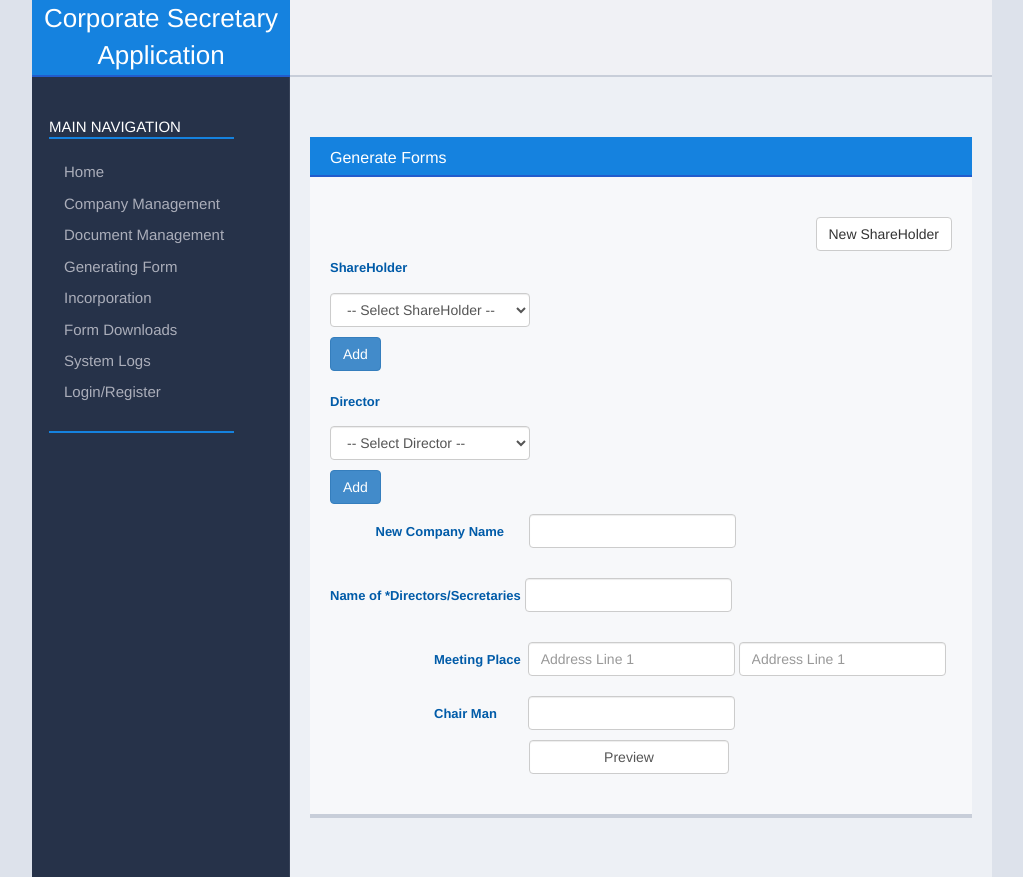
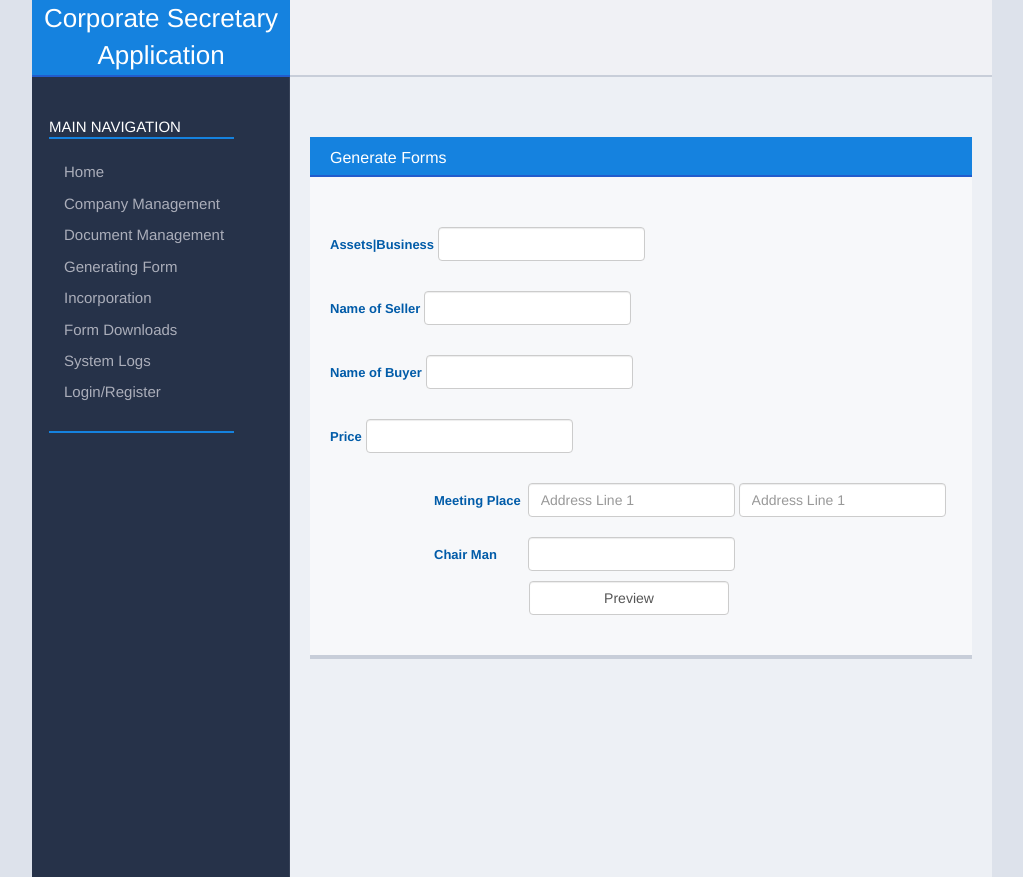
Before and after one commit to thaibinhDN/tb001, a CakePHP app: the page made by app/View/FunctionCorps/sale_of_asset_business.ctp in a window 1280 px wide. Shown: the whole page, without its empty margins (128-1151 px from the left). Run offline with PHP 8.4 and a stand-in for CakePHP, Linux system fonts and the light colour scheme; the template is opened without the code that fills it, so the values that code supplies are empty; some libraries are stand-ins or nearby versions.

Commit message:
SalesBusinessAsset

```diff
--- a/app/View/FunctionCorps/sale_of_asset_business.ctp
+++ b/app/View/FunctionCorps/sale_of_asset_business.ctp
@@ -4,54 +4,27 @@
 	Generate Forms
 </div>
 <div class="form-content">
-	<form action="<?php echo $this->Html->url(array('controller' => 'FunctionCorps', 'action' => 'preview4')); ?>" method="post" accept-charset="utf-8">
+	<form action="<?php echo $this->Html->url(array('controller' => 'FunctionCorps', 'action' => 'generateSalesAssetBusiness')); ?>" method="post" accept-charset="utf-8">
 		<div style="display:none;">
 			<input type="hidden" name="_method" value="POST"/>
 		</div>
 
-                <input type="hidden" name="company" value="<?php echo $company; ?>" />
-                <div>
-           <?php echo $this->Html->link('New ShareHolder', array('controller' => 'Shareholders', 'action' => 'shareholderForm',"?"=>array('id' => $company)),array("class"=>"btn btn-default pull-right")); ?>
-
-               </div>
-               <br>
-               <br>
-                <div style="margin-bottom:10px" id="container-shareholder-block">
-                <label>ShareHolder</label>
-                <div  style="margin-top:-10px" class="shareholder-block">
-                <br />
-                <select name="shareholder[]" class="form-control" id="shareholder">
-                        <option value=""> -- Select ShareHolder -- </option>
-                         <?php foreach($shareholders as $shareholder){ ?>
-                        <option value="<?php echo $shareholder['StakeHolder']['id']; ?>"><?php echo $shareholder['StakeHolder']['name']; ?></option>
-                        <?php }?>
-                </select>
-                </div>
-                </div>
-                <button class="btn btn-small btn-primary" type="button" id="add_shareholders">Add</button>
-                <br>
-                <br>
-                <div  id="container-director-block">
-                 <label>Director</label>
-                <div style="margin-top:-10px" class="director-block">
-                <br />
-                <select name="director[]" class="form-control" id="director">
-                        <option value=""> -- Select Director -- </option>
-                         <?php foreach($directors as $director){ ?>
-                        <option value="<?php echo $director['StakeHolder']['id']; ?>"><?php echo $director['StakeHolder']['name']; ?></option>
-                        <?php }?>
-                </select>
-                </div>
-                </div>
-                 <button class="btn btn-small btn-primary" type="button" id="add_directors">Add</button>
-                <br>
+                <input type="hidden" name="company" value="<?php echo $view_data['company']; ?>" />
                 <div class="input text required">
-                        <label style="margin-left:3.5em">New Company Name</label>
-                        <input style="margin-bottom:10px" name="new_company_name" class="form-control" type="text"  required="required"/>
+                        <label style="width:auto">Assets|Business</label>
+                        <input style="margin-bottom:10px" name="saleAsset" class="form-control" type="text"  required="required"/>
                 </div>
 		 <div class="input text required">
-                        <label style="width:auto">Name of *Directors/Secretaries</label>
-                        <input style="margin-bottom:10px" name="prepared_by" class="form-control" type="text" id="prepared_by" required="required"/>
+                        <label style="width:auto">Name of Seller</label>
+                        <input style="margin-bottom:10px" name="seller" class="form-control" type="text" id="seller" required="required"/>
+                </div>
+                <div class="input text required">
+                        <label style="width:auto">Name of Buyer</label>
+                        <input style="margin-bottom:10px" name="buyer" class="form-control" type="text" id="buyer" required="required"/>
+                </div>
+                <div class="input text required">
+                        <label style="width:auto">Price</label>
+                        <input style="margin-bottom:10px" name="price" class="form-control" type="text" id="price" required="required"/>
                 </div>
                  <div class="input text required">
                         <label style="margin-left:8em">Meeting Place</label>
```
Also changed, not shown: app/Controller/FunctionCorpsController.php (+59 -4 lines), app/Model/SalesAssetBusiness.php (added, +27 -0 lines), 9 other files.
